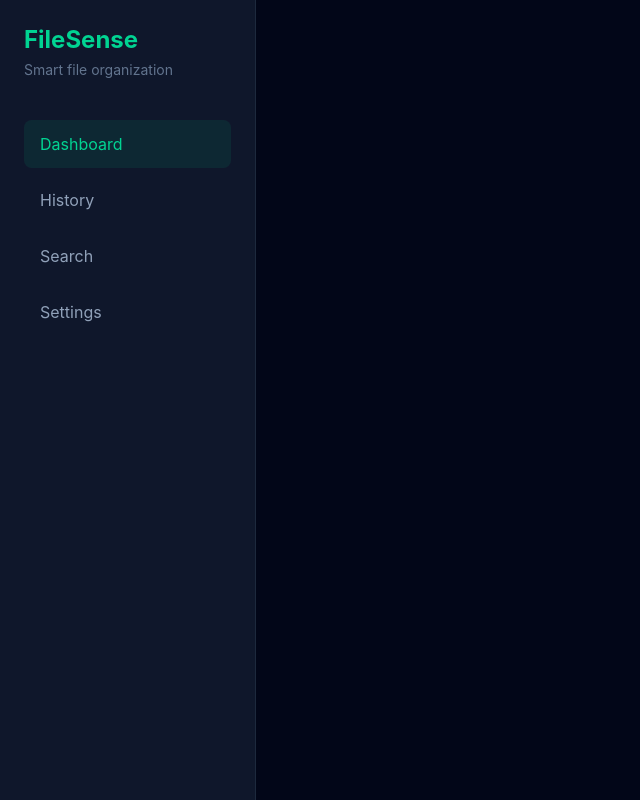
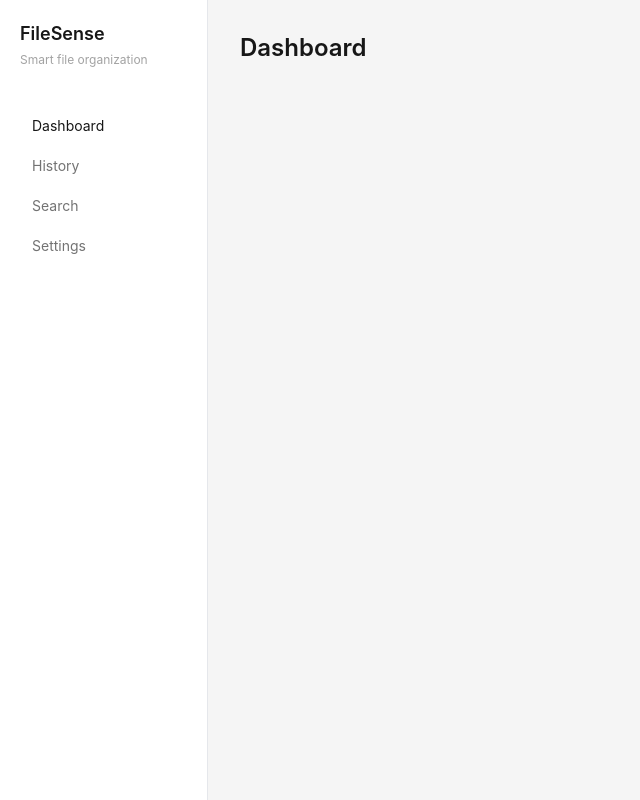
Before and after one commit to leasouleil/filesense, a React (Vite) app in the folder frontend/: page / in a window 1280 px wide. Shown: the whole page, without its empty margins (0-640 px from the left). Built offline with nearby package versions, Linux system fonts and the light colour scheme.

Commit message:
Set up frontend layout and theme system

```diff
--- a/frontend/src/App.tsx
+++ b/frontend/src/App.tsx
@@ -1,7 +1,12 @@
 import AppLayout from './layouts/AppLayout'
+import { ThemeProvider } from './context/ThemeContext'
 
 function App() {
-  return <AppLayout />
+  return (
+    <ThemeProvider>
+      <AppLayout />
+    </ThemeProvider>
+  )
 }
 
 export default App
--- a/frontend/src/components/Sidebar.tsx
+++ b/frontend/src/components/Sidebar.tsx
@@ -1,32 +1,60 @@
-function Sidebar() {
+interface SidebarProps {
+  activePage: string
+  onNavigate: (page: string) => void
+}
+
+function Sidebar({ activePage, onNavigate }: SidebarProps) {
+  const navigation = [
+    {
+      name: 'Dashboard',
+      id: 'dashboard',
+    },
+    {
+      name: 'History',
+      id: 'history',
+    },
+    {
+      name: 'Search',
+      id: 'search',
+    },
+    {
+      name: 'Settings',
+      id: 'settings',
+    },
+  ]
+
   return (
-    <aside className="fixed left-0 top-0 h-screen w-64 border-r border-slate-800 bg-slate-900 p-6">
+    <aside className="fixed left-0 top-0 h-screen w-52 border-r border-fs-border bg-fs-sidebar p-5">
+      {/* Branding */}
       <div className="mb-10">
-        <h1 className="text-2xl font-bold text-emerald-400">
+        <h1 className="text-lg font-semibold text-fs-text-primary">
           FileSense
         </h1>
 
-        <p className="mt-1 text-sm text-slate-500">
+        <p className="mt-1 text-xs text-fs-text-muted">
           Smart file organization
         </p>
       </div>
 
-      <nav className="space-y-2">
-        <button className="w-full rounded-lg bg-emerald-500/10 px-4 py-3 text-left text-emerald-400">
-          Dashboard
-        </button>
+      {/* Navigation */}
+      <nav className="space-y-1">
+        {navigation.map((item) => {
+          const isActive = activePage === item.id
 
-        <button className="w-full rounded-lg px-4 py-3 text-left text-slate-400 hover:bg-slate-800">
-          History
-        </button>
-
-        <button className="w-full rounded-lg px-4 py-3 text-left text-slate-400 hover:bg-slate-800">
-          Search
-        </button>
-
-        <button className="w-full rounded-lg px-4 py-3 text-left text-slate-400 hover:bg-slate-800">
-          Settings
-        </button>
+          return (
+            <button
+              key={item.id}
+              onClick={() => onNavigate(item.id)}
+              className={`w-full rounded-md px-3 py-2 text-left text-sm transition ${
+                isActive
+                  ? 'bg-fs-surface text-fs-text-primary'
+                  : 'text-fs-text-secondary hover:bg-fs-surface hover:text-fs-text-primary'
+              }`}
+            >
+              {item.name}
+            </button>
+          )
+        })}
       </nav>
     </aside>
   )
--- /dev/null
+++ b/frontend/src/context/ThemeContext.tsx
@@ -0,0 +1,79 @@
+import {
+  createContext,
+  useContext,
+  useEffect,
+  useState,
+  type ReactNode,
+} from 'react'
+
+type Theme = 'light' | 'dark' | 'system'
+
+interface ThemeContextType {
+  theme: Theme
+  setTheme: (theme: Theme) => void
+}
+
+const ThemeContext = createContext<ThemeContextType | undefined>(undefined)
+
+export function ThemeProvider({ children }: { children: ReactNode }) {
+  const [theme, setTheme] = useState<Theme>(() => {
+    const savedTheme = localStorage.getItem('filesense-theme')
+
+    if (
+      savedTheme === 'light' ||
+      savedTheme === 'dark' ||
+      savedTheme === 'system'
+    ) {
+      return savedTheme
+    }
+
+    return 'system'
+  })
+
+  useEffect(() => {
+    const root = document.documentElement
+
+    const applyTheme = () => {
+      const isDark =
+        theme === 'dark' ||
+        (theme === 'system' &&
+          window.matchMedia('(prefers-color-scheme: dark)').matches)
+
+      root.classList.toggle('dark', isDark)
+    }
+
+    applyTheme()
+
+    if (theme === 'system') {
+      const mediaQuery = window.matchMedia(
+        '(prefers-color-scheme: dark)'
+      )
+
+      mediaQuery.addEventListener('change', applyTheme)
+
+      return () => {
+        mediaQuery.removeEventListener('change', applyTheme)
+      }
+    }
+  }, [theme])
+
+  useEffect(() => {
+    localStorage.setItem('filesense-theme', theme)
+  }, [theme])
+
+  return (
+    <ThemeContext.Provider value={{ theme, setTheme }}>
+      {children}
+    </ThemeContext.Provider>
+  )
+}
+
+export function useTheme() {
+  const context = useContext(ThemeContext)
+
+  if (!context) {
+    throw new Error('useTheme must be used inside ThemeProvider')
+  }
+
+  return context
+}
--- a/frontend/src/index.css
+++ b/frontend/src/index.css
@@ -1 +1,55 @@
 @import "tailwindcss";
+
+@theme {
+  --color-fs-background: var(--fs-background);
+  --color-fs-sidebar: var(--fs-sidebar);
+  --color-fs-surface: var(--fs-surface);
+  --color-fs-border: var(--fs-border);
+
+  --color-fs-text-primary: var(--fs-text-primary);
+  --color-fs-text-secondary: var(--fs-text-secondary);
+  --color-fs-text-muted: var(--fs-text-muted);
+
+  --color-fs-accent: var(--fs-accent);
+  --color-fs-accent-hover: var(--fs-accent-hover);
+}
+
+:root {
+  --fs-background: #f5f5f5;
+  --fs-sidebar: #ffffff;
+  --fs-surface: #ffffff;
+  --fs-border: #e5e7eb;
+
+  --fs-text-primary: #171717;
+  --fs-text-secondary: #737373;
+  --fs-text-muted: #a3a3a3;
+
+  --fs-accent: #10b981;
+  --fs-accent-hover: #059669;
+}
+
+.dark {
+  --fs-background: #1e1e1e;
+  --fs-sidebar: #0d1117;
+  --fs-surface: #151a21;
+  --fs-border: #30363d;
+
+  --fs-text-primary: #f5f5f5;
+  --fs-text-secondary: #a1a1aa;
+  --fs-text-muted: #71717a;
+
+  --fs-accent: #10b981;
+  --fs-accent-hover: #059669;
+}
+
+html,
+body,
+#root {
+  min-height: 100%;
+}
+
+body {
+  margin: 0;
+  background: var(--fs-background);
+  color: var(--fs-text-primary);
+}
--- a/frontend/src/layouts/AppLayout.tsx
+++ b/frontend/src/layouts/AppLayout.tsx
@@ -1,12 +1,41 @@
+import { useState } from 'react'
+
 import Sidebar from '../components/Sidebar'
 
+import Dashboard from '../pages/Dashboard'
+import History from '../pages/History'
+import Search from '../pages/Search'
+import Settings from '../pages/Settings'
+
 function AppLayout() {
+  const [activePage, setActivePage] = useState('dashboard')
+
+  const renderPage = () => {
+    switch (activePage) {
+      case 'history':
+        return <History />
+
+      case 'search':
+        return <Search />
+
+      case 'settings':
+        return <Settings />
+
+      case 'dashboard':
+      default:
+        return <Dashboard />
+    }
+  }
+
   return (
-    <div className="min-h-screen bg-slate-950 text-slate-100">
-      <Sidebar />
+    <div className="min-h-screen bg-fs-background text-fs-text-primary">
+      <Sidebar
+        activePage={activePage}
+        onNavigate={setActivePage}
+      />
 
-      <main className="ml-64 min-h-screen">
-        {/* Page content will go here */}
+      <main className="ml-52 min-h-screen p-8">
+        {renderPage()}
       </main>
     </div>
   )
--- a/frontend/src/pages/Dashboard.tsx
+++ b/frontend/src/pages/Dashboard.tsx
@@ -0,0 +1,11 @@
+function Dashboard() {
+  return (
+    <div>
+      <h1 className="text-2xl font-semibold">
+        Dashboard
+      </h1>
+    </div>
+  )
+}
+
+export default Dashboard
--- a/frontend/src/pages/History.tsx
+++ b/frontend/src/pages/History.tsx
@@ -0,0 +1,11 @@
+function History() {
+  return (
+    <div>
+      <h1 className="text-2xl font-semibold">
+        History
+      </h1>
+    </div>
+  )
+}
+
+export default History
--- a/frontend/src/pages/Search.tsx
+++ b/frontend/src/pages/Search.tsx
@@ -0,0 +1,11 @@
+function Search() {
+  return (
+    <div>
+      <h1 className="text-2xl font-semibold">
+        Search
+      </h1>
+    </div>
+  )
+}
+
+export default Search
--- a/frontend/src/pages/Settings.tsx
+++ b/frontend/src/pages/Settings.tsx
@@ -0,0 +1,11 @@
+function Settings() {
+  return (
+    <div>
+      <h1 className="text-2xl font-semibold">
+        Settings
+      </h1>
+    </div>
+  )
+}
+
+export default Settings
```
